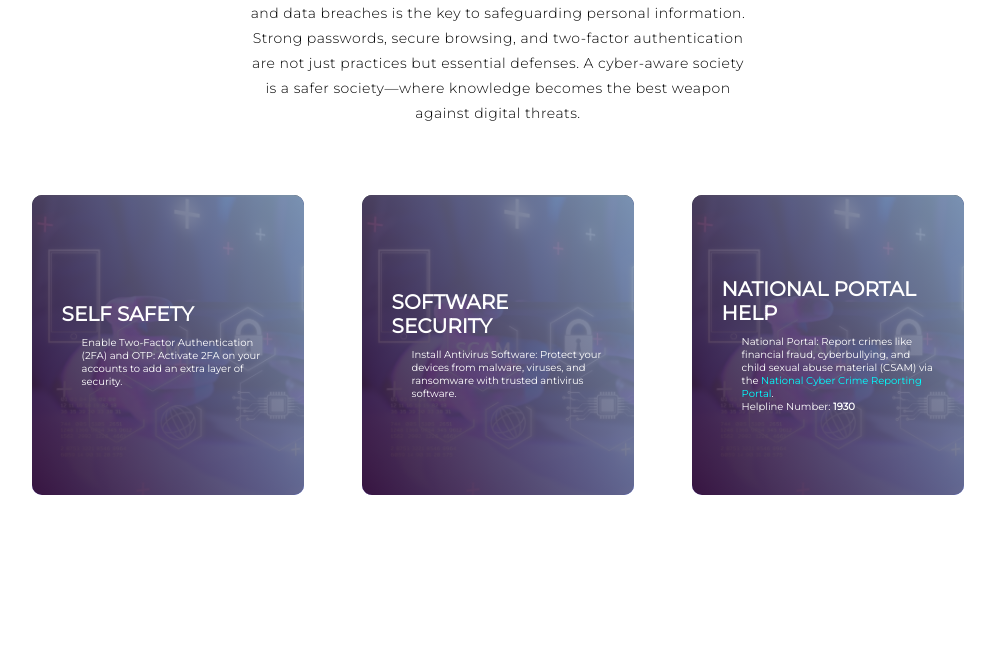
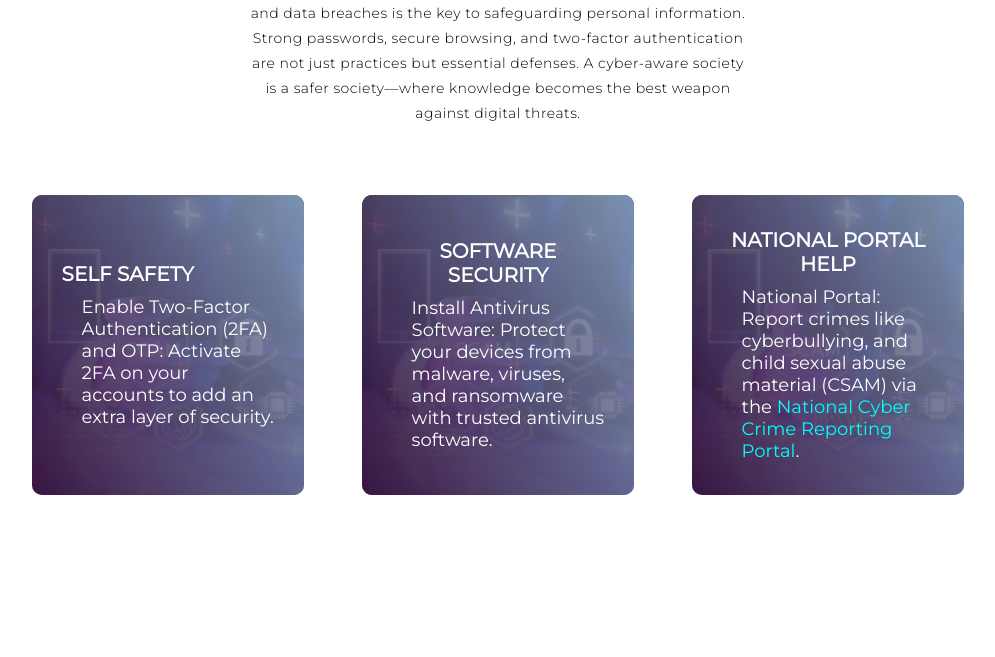
Before and after one commit to UPASNA-AGGARWAL/PIXELPATROLLERS, a Flask app: page / in a window 1280 px wide. Shown: the part 1057-1714 px from the top of the page, without its empty margins (142-1137 px from the left). Run offline with Flask 3, Linux system fonts and the light colour scheme; parts of the project's set-up code (start-up, migrations or seed data) failed here and were passed over.

Commit message:
Update index.html

```diff
--- a/templates/index.html
+++ b/templates/index.html
@@ -104,24 +104,25 @@
       </div>
       <div class="service-bottom">
         <div class="service-item">
-          <h2>Self Safety</h2>
-          <ul style="color: white; list-style: none;">
-            <li>Enable Two-Factor Authentication (2FA) and OTP: Activate 2FA on your accounts to add an extra layer of security.</li>
+          <h2 style="text-align: center;">Self Safety</h2>
+          <ul style="color: white; list-style: none;font-size: larger;">
+            <li style="font-size: 18px;">Enable Two-Factor Authentication (2FA) and OTP: Activate 2FA on your accounts to add an extra layer of security.</li>
           </ul>
         </div>
         <div class="service-item">
-          <h2>Software Security</h2>
-          <ul style="color: white; list-style: none;">
-            <li>Install Antivirus Software: Protect your devices from malware, viruses, and ransomware with trusted antivirus software.</li>
+          <h2 style="text-align: center;">Software Security</h2>
+
+          <ul style="color: white; list-style: none;font-size: larger;">
+            <li style="font-size: 18px;">Install Antivirus Software: Protect your devices from malware, viruses, and ransomware with trusted antivirus software.</li>
           </ul>
         </div>
         <div class="service-item">
-          <h2>National Portal Help</h2>
-          <ul style="color: white; list-style: none;">
-            <li>National Portal: Report crimes like financial fraud, cyberbullying, and child sexual abuse material (CSAM) via the
+          <h2 style="text-align: center;">National Portal Help</h2>
+          <ul  style="color: white; list-style: none;font-size: larger;">
+            <li style="font-size: 18px;">National Portal: Report crimes like cyberbullying, and child sexual abuse material (CSAM) via the
               <a href="https://cybercrime.gov.in" target="_blank" style="color: cyan;">National Cyber Crime Reporting Portal</a>.
             </li>
-            <li>Helpline Number: <strong>1930</strong></li>
+
           </ul>
         </div>
 
```
